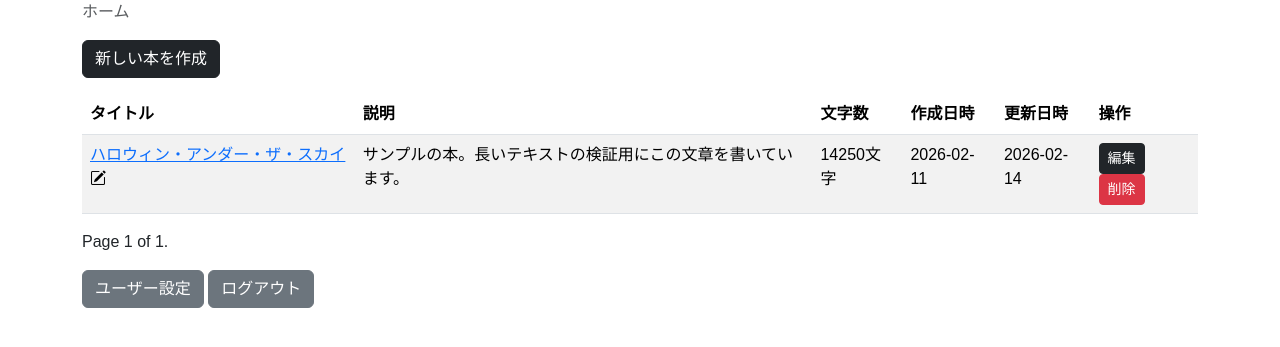
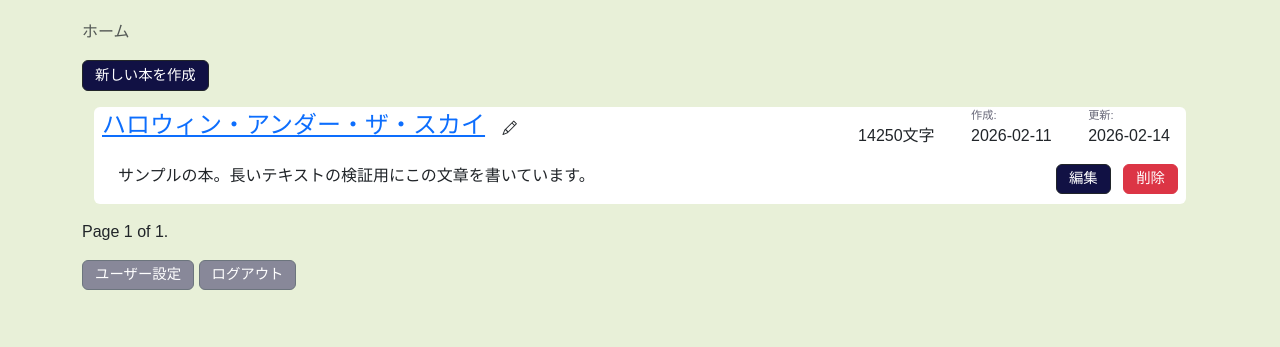
Before and after one commit to jickey2009/minamo_editor, a Django app: page /minamo/ in a window 1280 px wide. Shown: the top 347 px of the page. Run offline with Django 5.2, Linux system fonts and the light colour scheme; a user stored in the database is signed in; data comes from the database, SQL or seed files in the repository; both versions use the stored data as it was after the commit; some libraries are stand-ins or nearby versions.

Commit message:
UIを変更

```diff
--- a/minamo/static/minamo/css/minamo.css
+++ b/minamo/static/minamo/css/minamo.css
@@ -1,3 +1,40 @@
 body {
     font-family:"UD DigiKyokasho N-R","Hiragino Kaku Gothic ProN","Hiragino Sans","Noto Sans JP", sans-serif;
+    background-color: #e8f0d8;
 }
+
+#main_container {
+    margin-top: 20px;
+}
+
+.item-title {
+    font-size: 1.5em;
+}
+
+.item-text {
+    font-size: 1em;
+}
+
+.item-subtext {
+    font-size: 0.7em;
+    color: #667;
+}
+
+.btn {
+    font-size: 0.9em;
+    padding-top: 0.25em;
+    padding-bottom: 0.25em;
+}
+.btn-dark {
+    background-color: #114;
+    color: #fff;
+}
+
+.btn-secondary {
+    background-color: #889;
+    color: #fff;
+}
+
+.trim {
+    text-overflow: ellipsis
+}
--- a/minamo/templates/minamo/base.html
+++ b/minamo/templates/minamo/base.html
@@ -11,7 +11,7 @@
 <title>{% block title %}Minamo Editor{% endblock %}</title>
 </head>
 <body>
-  <div class="container">
+  <div class="container" id="main_container">
     {% block content %}
       {{ content }}
     {% endblock %}
--- a/minamo/templates/minamo/index.html
+++ b/minamo/templates/minamo/index.html
@@ -8,46 +8,49 @@
   <li class="breadcrumb-item active">ホーム</li>
 </ol>
 <a href="{% url 'minamo:new_book' %}" class="btn btn-dark mb-3">新しい本を作成</a>
-<table class="table table-striped">
-    <thead>
-        <tr>
-            <th>タイトル</th>
-            <th>説明</th>
-            <th>文字数</th>
-            <th>作成日時</th>
-            <th>更新日時</th>
-            <th>操作</th>
-        </tr>
-    </thead>
-    <tbody>
-        {% for book in books %}
-        <tr>
-            <td>
-                <a href="{% url 'minamo:book_detail' book.id %}" id="name{{ book.id }}">{{ book.title }}</a>
-                <i class="bi bi-pencil-square rename-icon" id="rename{{ book.id }}" style="cursor:pointer;"></i>
-                <form method="post" action="{% url 'minamo:rename_book' book.id %}" class="d-inline" id="form{{ book.id }}">
+<div class="container text-left">
+    {% for book in books %}
+    <div class="card border-0 mb-3">
+        <div class="row">
+            <div class="col-md-6">
+                <a href="{% url 'minamo:book_detail' book.id %}" class="item-title ms-2" id="name{{ book.id }}">{{ book.title }}</a>
+                <form id="form{{ book.id }}" class="d-none" method="post" action="{% url 'minamo:rename_book' book.id %}" style="display: inline;">
                     {% csrf_token %}
-                    <input type="text" name="title" value="{{ book.title }}" class="form-control form-control-sm d-none" id="input{{ book.id }}" style="width: auto; display: inline;">
-                    <button type="submit" class="btn btn-primary btn-sm d-none" id="save{{ book.id }}">保存</button>
-                    <button type="button" class="btn btn-secondary btn-sm d-none" id="cancel{{ book.id }}">戻る</button>
+                    <input id="input{{ book.id }}" type="text" name="title" value="{{ book.title }}" class="form-control d-inline-block w-auto">
+                    <button id="save{{ book.id }}" type="submit" class="btn btn-primary d-none">保存</button>
+                    <button id="cancel{{ book.id }}" type="button" class="btn btn-secondary d-none">キャンセル</button>
                 </form>
-            </td>
-            <td>{{ book.description }}</td>
-            <td>{{ book.length }}文字</td>
-            <td>{{ book.created_date|date:"Y-m-d" }}</td>
-            <td>{{ book.updated_date|date:"Y-m-d" }}</td>
-            <td>
-                <a href="{% url 'minamo:edit_book' book.id %}" class="btn btn-dark btn-sm">編集</a>
-                <a class="btn btn-danger btn-sm delete-button" data-bs-toggle="modal" data-bs-target="#deleteModal{{ book.id }}">削除</a>
-            </td>
-        </tr>
-        {% empty %}
-        <tr>
-            <td colspan="6">まだ本がありません。新しい本を作成して始めましょう！</td>
-        </tr>
-        {% endfor %}
-    </tbody>
-</table>
+                <button id="rename{{ book.id }}" class="btn"><i class="bi bi-pencil"></i></button>
+            </div>
+
+            <div class="col-md-6 text-end">
+                <div class="col-md-2 d-inline-block me-3"><p class="align-middle text-nowrap item-text">{{book.length}}文字</p></div>
+                <div class="d-inline-block mx-3 text-start">
+                    <p class="mb-0 item-subtext">作成:</p>
+                    <p class="mb-0 text-nowrap item-text">{{ book.created_date|date:"Y-m-d" }}</p>
+                </div>
+                <div class="d-inline-block mx-3 text-start">
+                    <p class="mb-0 item-subtext">更新:</p>
+                    <p class="mb-0 text-nowrap item-text">{{ book.updated_date|date:"Y-m-d" }}</p>
+                </div>
+            </div>
+        </div>
+        <div class="row">
+            <div class="col-md-9"><p class="item-text ms-4">{{ book.description }}</p></div>
+            <div class="col-md-3 mb-2 text-end">
+                <a href="{% url 'minamo:edit_book' book.id %}" class="btn btn-dark me-2">編集</a>
+                <button class="btn btn-danger me-2" data-bs-toggle="modal" data-bs-target="#deleteModal{{ book.id }}">削除</button>
+            </div>
+        </div>
+    </div>
+    {% empty %}
+    <div class="alert alert-light" role="alert">
+        まだ本がありません。新しい本を作成して、執筆を始めましょう！
+    </div>
+    {% endfor %}
+</div>
+
+
 
 <div class="pagination">
     <div class="step-links">
--- a/minamo/views.py
+++ b/minamo/views.py
@@ -179,7 +179,7 @@ def edit_section(request, book_id, chapter_id, section_id, return_url =None):
         section.content = request.POST.get('content', '')
         section.length = len(section.content)
         if section.content:
-            section.content_head = section.content.splitlines()[0][:15]
+            section.content_head = section.content[:75]
         section.save()
         length_diff = section.length - length
         chapter.length += length_diff
```
Also changed, not shown: minamo/templates/minamo/book_detail.html (+33 -42 lines), minamo/templates/minamo/chapter_detail.html (+35 -40 lines), minamo_editor/settings.py (+7 -7 lines), db.sqlite3, 1 other file.
